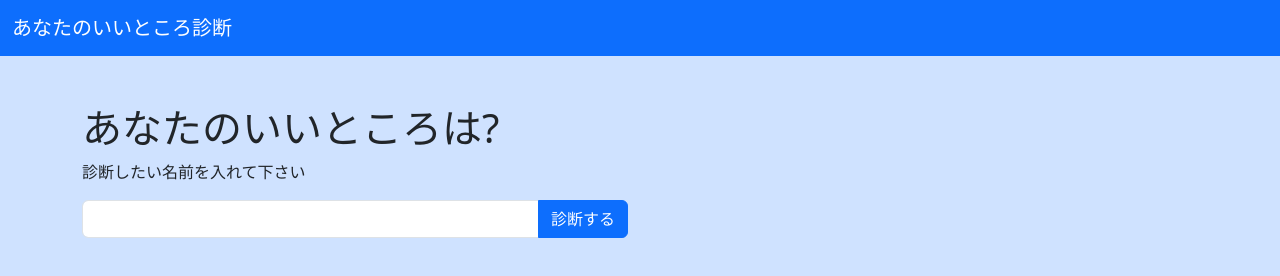
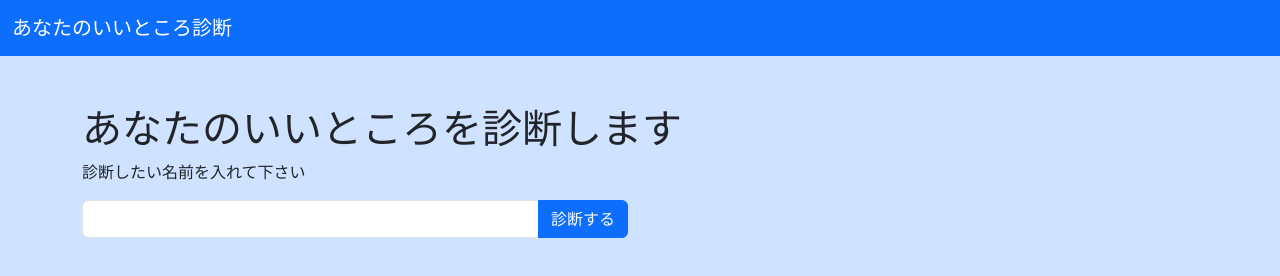
Before and after one commit to momoyasuyama-chan/assessment, a plain HTML site: page assessment.html in a window 1280 px wide. Drawn offline with nearby package versions, Linux system fonts and the light colour scheme.

Commit message:
見出しを丁寧な表現に変更

```diff
--- a/assessment.html
+++ b/assessment.html
@@ -18,7 +18,7 @@
     </header>
 
   <div class="container pt-5">
-    <h1>あなたのいいところは?</h1>
+    <h1>あなたのいいところを診断します</h1>
     <p>診断したい名前を入れて下さい</p>
 
     <div class="row">
@@ -37,4 +37,5 @@
   </div>
     <script src="assessment.js"></script>
   </body>
+
 </html>
```
